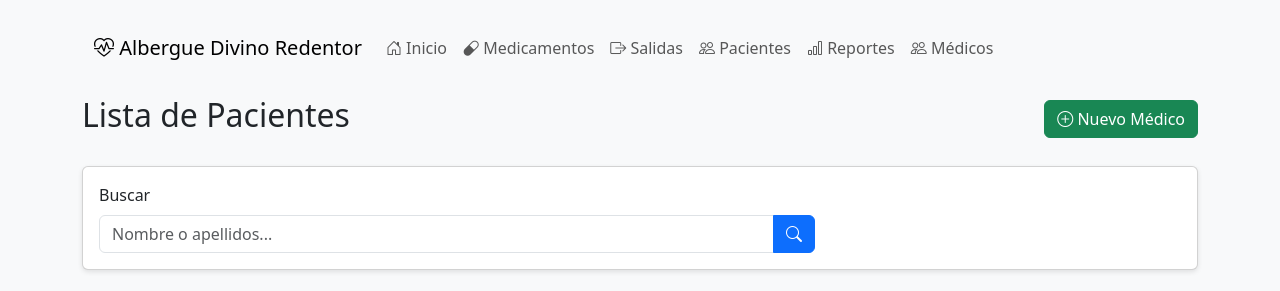
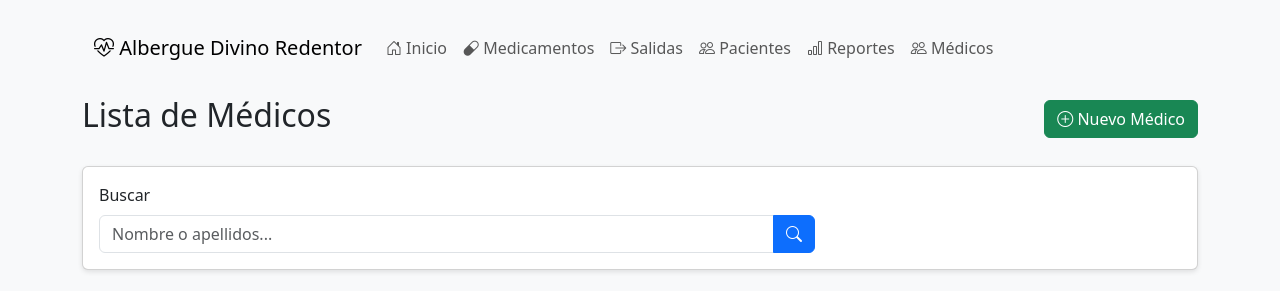
Before and after one commit to Alexisswtfnomedejaponermesoloalexis/ProyectoAlbergueDivinoRedentor, a Django app: page /medicos/ in a window 1280 px wide. Shown: the top 291 px of the page. Run offline with Django 5.2, Linux system fonts and the light colour scheme; data that the repository does not hold is empty.

Commit message:
alexis / correction

```diff
--- a/farmacia/templates/medicos.html
+++ b/farmacia/templates/medicos.html
@@ -4,8 +4,8 @@
 
 {% block content %}
     <div class="d-flex justify-content-between align-items-center mb-4">
-        <h2>Lista de Pacientes</h2>
-        <a href="{% url 'paciente_nuevo' %}" class="btn btn-success">
+        <h2>Lista de Médicos</h2>
+        <a href="{% url 'medico_nuevo' %}" class="btn btn-success">
             <i class="bi bi-plus-circle"></i> Nuevo Médico
         </a>
     </div>
```
